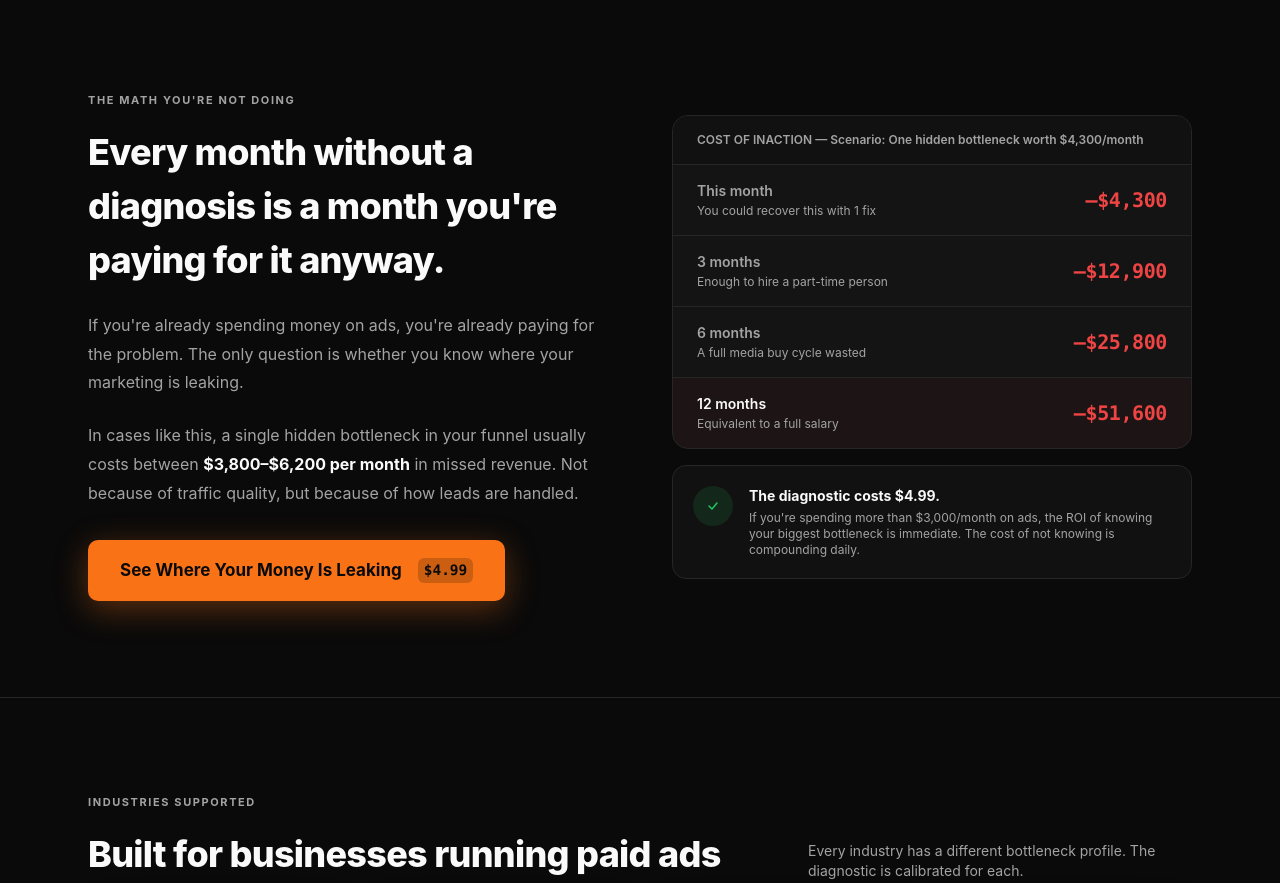
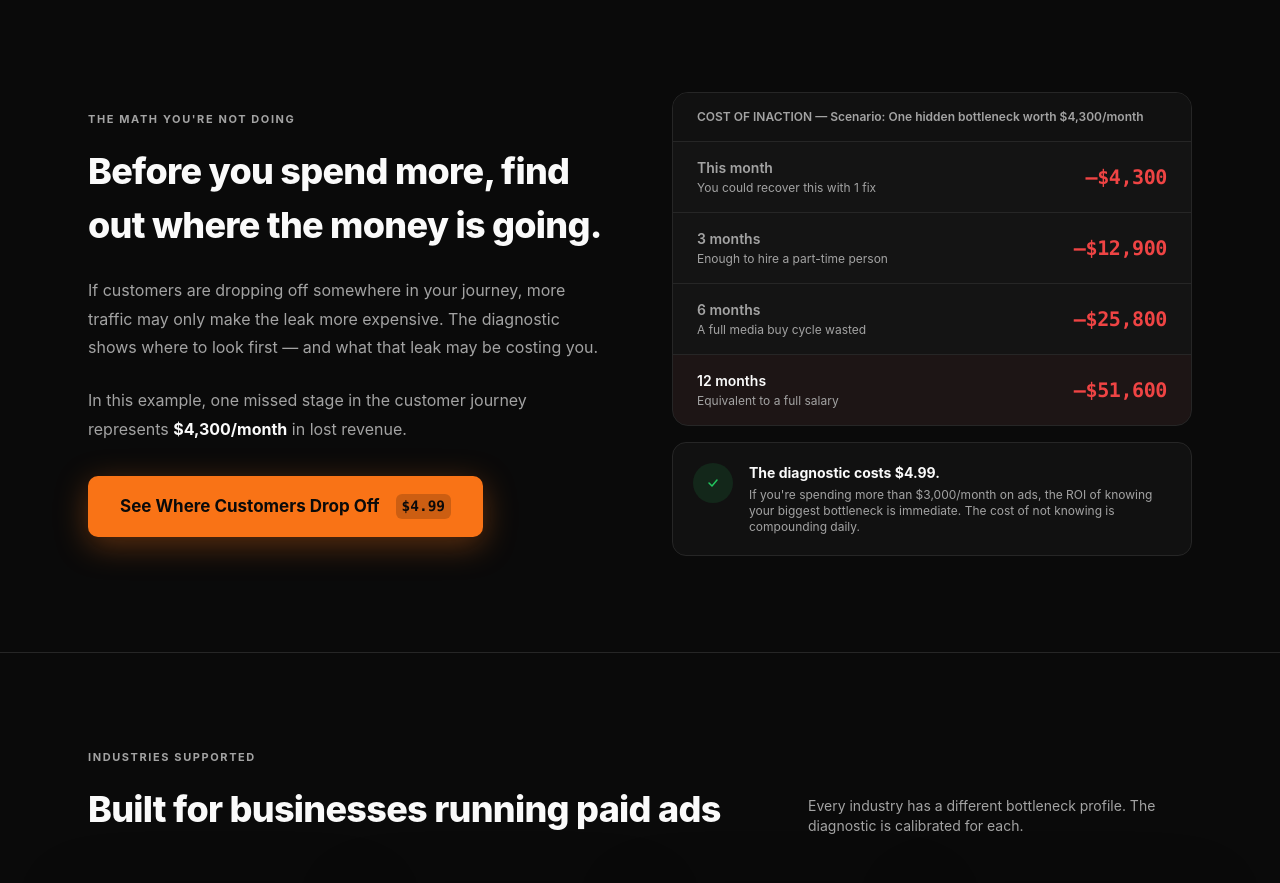
Before and after one commit to 1clipwizard1-bit/growth-diagnostic-site, a React (Vite) app: page / in a window 1280 px wide. Shown: the part 5740-6623 px from the top of the page. Built offline with nearby package versions, Linux system fonts and the light colour scheme.

Commit message:
Update CostOfInaction header, copy, and CTA text

```diff
--- a/src/web/components/CostOfInaction.tsx
+++ b/src/web/components/CostOfInaction.tsx
@@ -6,16 +6,16 @@ export function CostOfInaction() {
           <div>
             <div className="section-label mb-4" style={{ color: 'var(--muted)' }}>The Math You're Not Doing</div>
             <h2 className="mb-6">
-              Every month without a diagnosis is a month you're paying for it anyway.
+              Before you spend more, find out where the money is going.
             </h2>
             <p className="mb-6" style={{ color: 'var(--muted)', lineHeight: '1.8' }}>
-              If you're already spending money on ads, you're already paying for the problem. The only question is whether you know where your marketing is leaking.
+              If customers are dropping off somewhere in your journey, more traffic may only make the leak more expensive. The diagnostic shows where to look first — and what that leak may be costing you.
             </p>
             <p className="mb-8" style={{ color: 'var(--muted)', lineHeight: '1.8' }}>
-              In cases like this, a single hidden bottleneck in your funnel usually costs between <strong style={{ color: 'var(--text)' }}>$3,800–$6,200 per month</strong> in missed revenue. Not because of traffic quality, but because of how leads are handled.
+              In this example, one missed stage in the customer journey represents <strong style={{ color: 'var(--text)' }}>$4,300/month</strong> in lost revenue.
             </p>
             <a href="/diagnostic" className="btn-primary">
-              See Where Your Money Is Leaking
+              See Where Customers Drop Off
               <span className="price-badge">$4.99</span>
             </a>
           </div>
```
